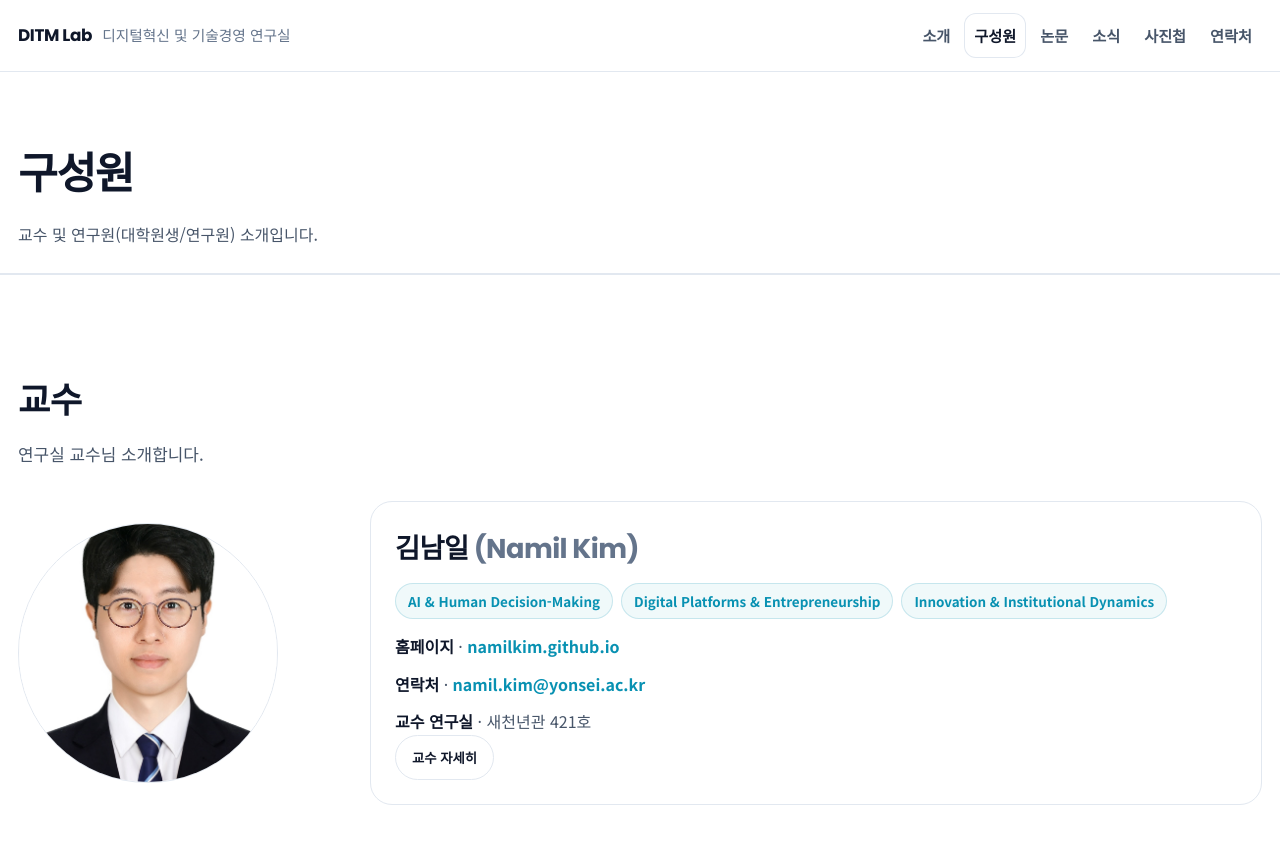
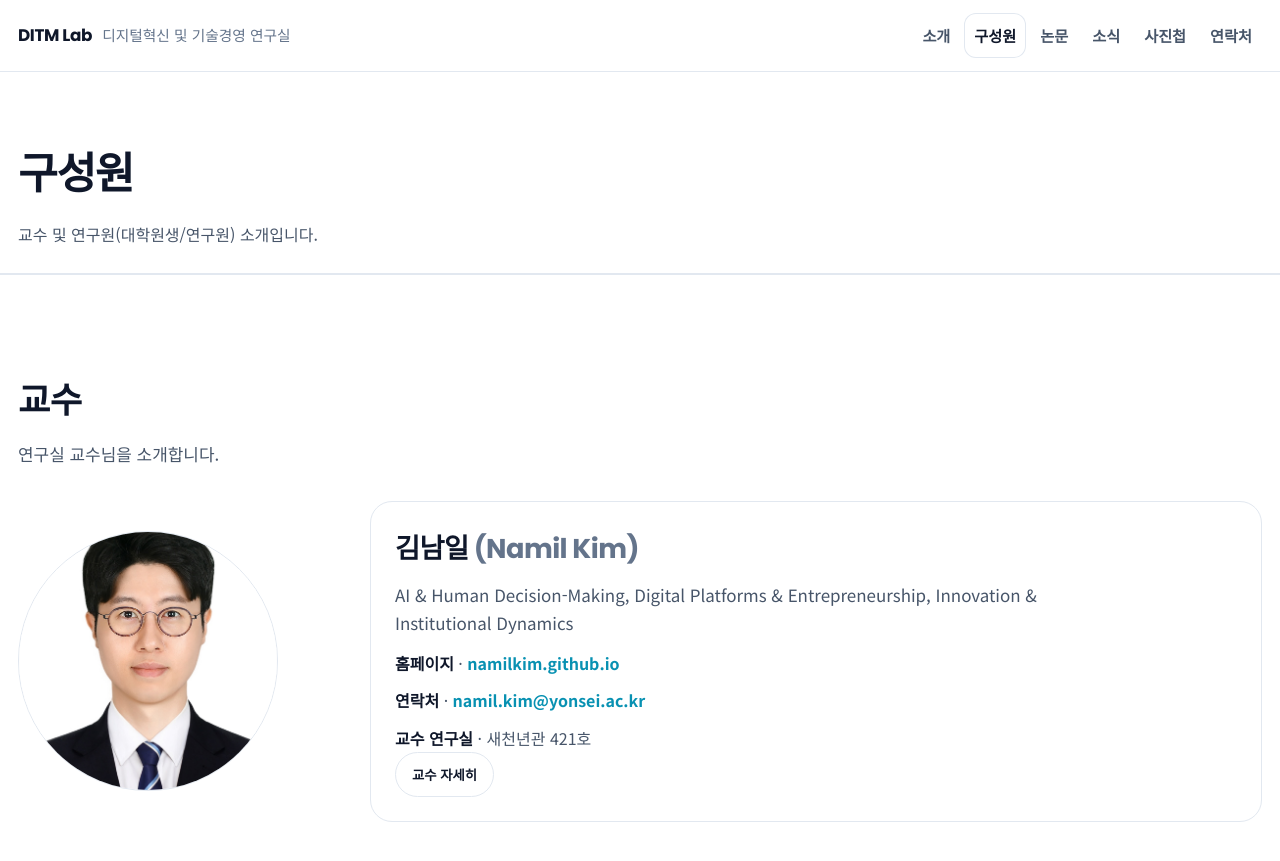
Before and after one commit to ditmlab/ditmlab.github.io, a Jekyll site: the page built from members.html, in a window 1280 px wide and 900 px high. Shown: the top 861 px of the window. Built offline with Jekyll 4.4.1, drawn with Linux system fonts in a browser that asks for light colours.

Commit message:
fix: correct phrasing in professor introduction and update interests display

```diff
--- a/members.html
+++ b/members.html
@@ -18,7 +18,7 @@ body_class: members-page
 <section class="section section--alt" aria-label="교수">
   <div class="container">
     <div class="section-label">교수</div>
-    <p class="lead">연구실 교수님 소개합니다.</p>
+        <p class="lead">연구실 교수님을 소개합니다.</p>
     <div class="prof-grid">
       <div class="prof-photo">
         <img src="{{ pi.photo | default: '/assets/img/avatar-placeholder.svg' }}" alt="{{ pi.name_ko }} 교수 사진"
@@ -27,12 +27,7 @@ body_class: members-page
       <div class="prof-box">
         <h2 class="prof-name">{{ pi.name_ko }} <span style="color:var(--muted-2); font-weight:700;">({{ pi.name_en
             }})</span></h2>
-        <div style="display:flex; flex-wrap:wrap; gap:8px; margin-top:10px; margin-bottom:14px;">
-          {% assign interests = pi.interests | split: ',' %}
-          {% for t in interests %}
-          <span class="tag">{{ t | strip }}</span>
-          {% endfor %}
-        </div>
+        <p class="lead" style="margin-top:0;">{{ pi.interests }}</p>
         <ul class="kv">
           {% if pi.website %}<li><strong>홈페이지</strong> · <a class="inline-link" href="{{ pi.website }}" target="_blank"
               rel="noopener noreferrer">{{ pi.website | replace: 'https://', '' | replace: 'http://', '' }}</a></li>{%
```
